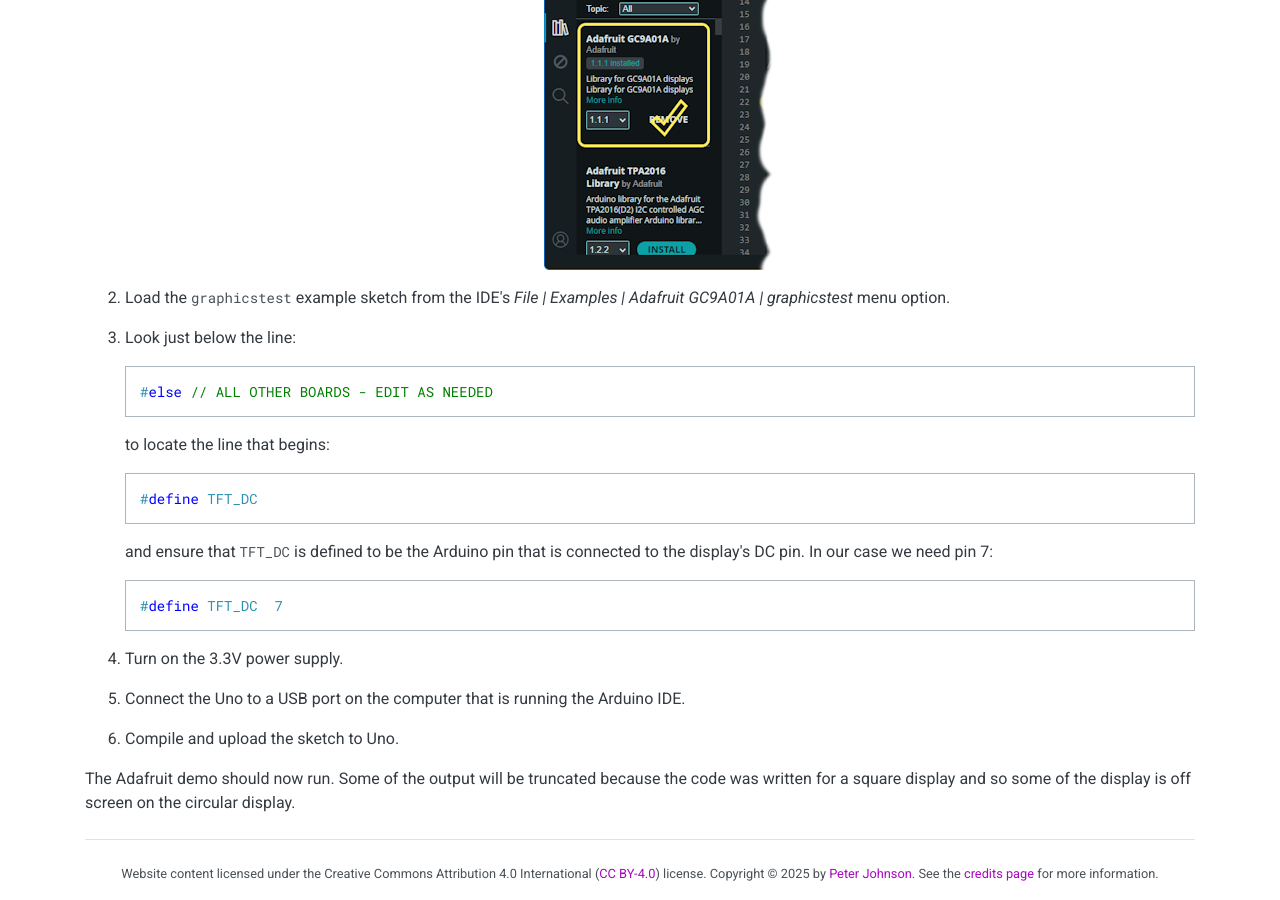
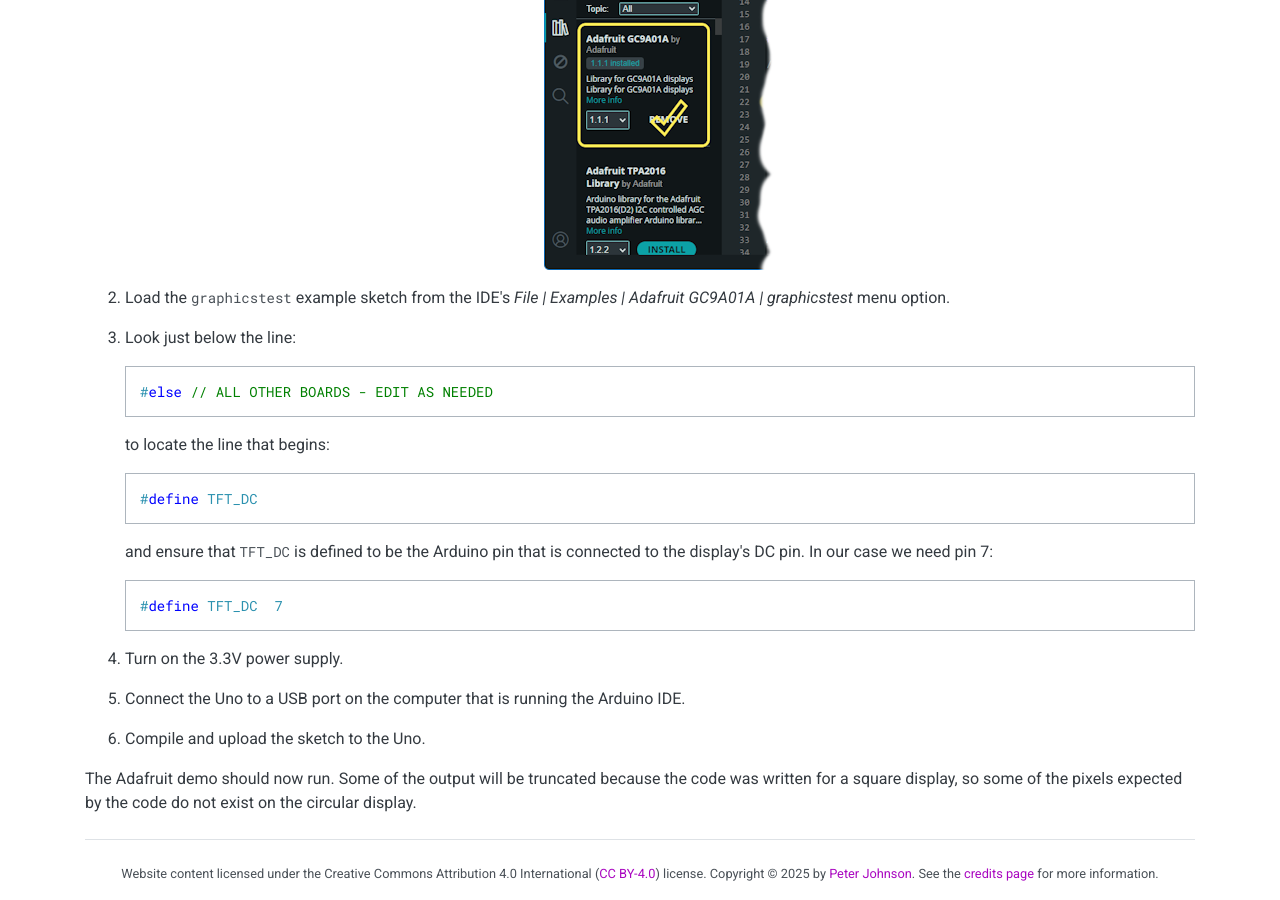
Before and after one commit to cahamo/cahamo.github.io, a Jekyll site: the page built from resources/round-tft-gc9a01-display.html, in a window 1280 px wide and 900 px high, scrolled down 2979 px. Built offline with Jekyll 4.4.1, drawn with Linux system fonts in a browser that asks for light colours; comment, search, counter and statistics services are not loaded.

Commit message:
Edit Using |Round GC9A01 TFT Display resource page
Minor clarification and connection at the end of the page.

```diff
--- a/resources/round-tft-gc9a01-display.html
+++ b/resources/round-tft-gc9a01-display.html
@@ -116,10 +116,10 @@
             <p>Connect the Uno to a USB port on the computer that is running the Arduino IDE.</p>
         </li>
         <li>
-            <p>Compile and upload the sketch to Uno.</p>
+            <p>Compile and upload the sketch to the Uno.</p>
         </li>
     </ol>
 
-    <p>The Adafruit demo should now run. Some of the output will be truncated because the code was written for a square display and so some of the display is off screen on the circular display.</p>
+    <p>The Adafruit demo should now run. Some of the output will be truncated because the code was written for a square display, so some of the pixels expected by the code do not exist on the circular display.</p>
 
 </section>
```
